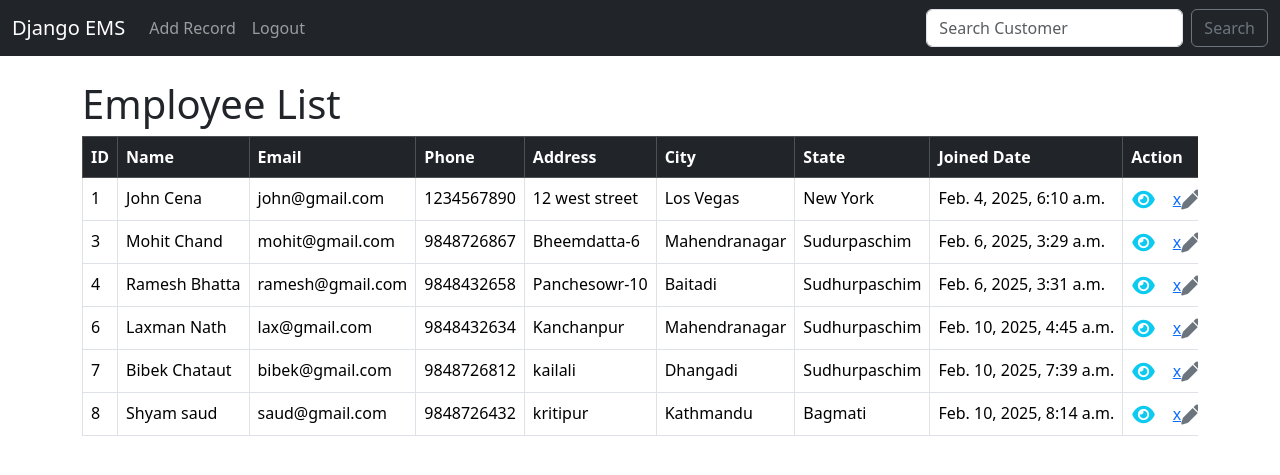
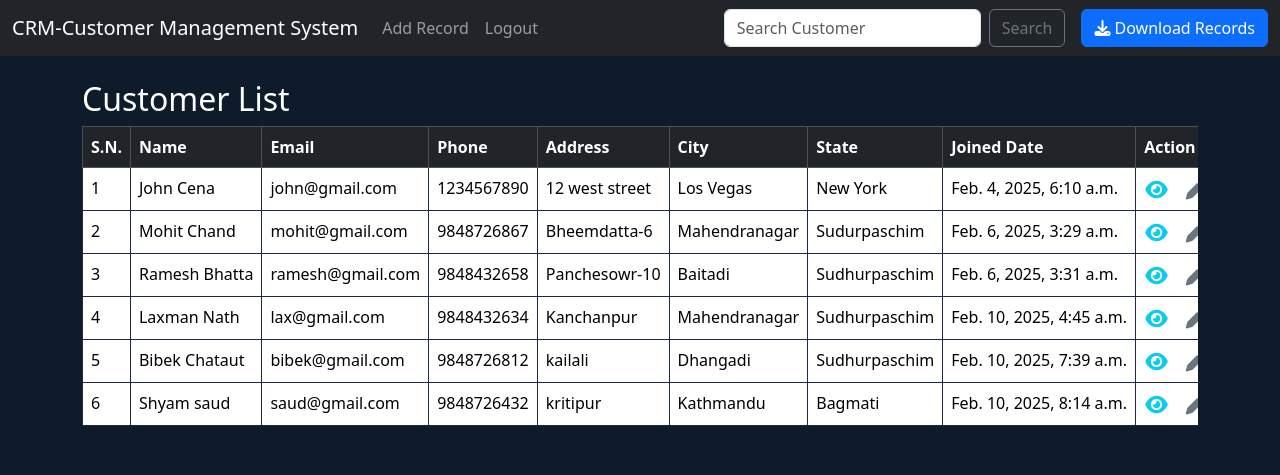
Before and after one commit to BikashChand07/Customer-Management-system, a Django app: page / in a window 1280 px wide. Shown: the top 475 px of the page. Run offline with Django 5.2, Linux system fonts and the light colour scheme; a user stored in the database is signed in; data comes from the database, SQL or seed files in the repository; both versions use the stored data as it was after the commit.

Commit message:
adding download features

```diff
--- a/website/templates/base.html
+++ b/website/templates/base.html
@@ -6,6 +6,36 @@
     <title>Django CRM</title>
     <link href="https://cdn.jsdelivr.net/npm/bootstrap@5.3.3/dist/css/bootstrap.min.css" rel="stylesheet" integrity="sha384-QWTKZyjpPEjISv5WaRU9OFeRpok6YctnYmDr5pNlyT2bRjXh0JMhjY6hW+ALEwIH" crossorigin="anonymous">
     <link rel="stylesheet" href="https://cdnjs.cloudflare.com/ajax/libs/font-awesome/6.4.0/css/all.min.css">
+
+    <style>
+      body {
+        background-color: #0d1b2a;
+        color: white;
+      }
+
+      .table {
+        background-color:#152238;
+        color: white;
+        border-color: #1b2a41;
+      }
+
+      .table thead {
+        background-color:rgb(90, 95, 100); /
+      }
+
+
+      .table-hover tbody tr:hover {
+        background-color: #778da9;
+      }
+
+      a, .btn-link {
+        color:#4ea8de;
+      }
+
+      a:hover {
+        color: #90e0ef;
+      }
+    </style>
 
   </head>
   <body>
--- a/website/templates/home.html
+++ b/website/templates/home.html
@@ -3,12 +3,12 @@
 
 
     {% if user.is_authenticated %}
-    <h1>Employee List</h1>
+    <h2>Customer List</h2>
     <div class="table-responsive">
     <table class="table table-hover table-bordered">
       <thead class="table-dark">
         <tr>
-          <th scope="col">ID</th>
+          <th scope="col">S.N.</th>
           <th scope="col">Name</th>
           <th scope="col">Email</th>
           <th scope="col">Phone</th>
@@ -22,9 +22,10 @@
       <tbody>
 
       {% if records %}
-        {%for record in records %}
+        {% for record in records %}
             <tr>
-              <td > {{ record.id }} </td>
+              <td>{{ forloop.counter }}</td> <!-- that increments automatically.-->
+              <!-- <td > {{ record.id }} </td> -->
               <td>
                  <a class="nav-link" style="white-space: nowrap;" href="{% url 'record' record.id %}">{{ record.first_name }} {{ record.last_name }} </a>
                 </td>
@@ -33,7 +34,7 @@
               <td style="white-space: nowrap;">{{ record.address }} </td>
               <td style="white-space: nowrap;">{{ record.city }} </td>
               <td style="white-space: nowrap;">{{ record.state }} </td>
-              <td style="white-space: nowrap;"> {{ record.created_at }} </td>
+              <td style="white-space: nowrap;">{{ record.created_at }} </td> <!-- {{ record.created_at|date:"M d, Y" }} -->
               <td style="white-space: nowrap;">
                 <div class="d-flex justify-content-between">
                   <!-- View Icon -->
@@ -43,7 +44,7 @@
 
                    <!-- Update Icon -->
                   <a href="{% url 'update-record' record.id %}" class="btn btn-link p-0 me-3" title="Update Record">
-                    x<i class="fa fa-pen fa-lg text-secondary"></i>
+                  <i class="fa fa-pen fa-lg text-secondary"></i>
                   </a>
 
                   <!-- Delete Icon -->
--- a/website/templates/navbar.html
+++ b/website/templates/navbar.html
@@ -1,6 +1,6 @@
 <nav class="navbar navbar-expand-lg navbar-dark bg-dark">
   <div class="container-fluid">
-    <a class="navbar-brand" href="{% url 'home' %}">Django EMS</a>
+    <a class="navbar-brand" href="{% url 'home' %}">CRM-Customer Management System</a>
     <button class="navbar-toggler" type="button" data-bs-toggle="collapse" data-bs-target="#navbarSupportedContent" aria-controls="navbarSupportedContent" aria-expanded="false" aria-label="Toggle navigation">
       <span class="navbar-toggler-icon"></span>
     </button>
@@ -22,6 +22,12 @@
           <button class="btn btn-outline-secondary" type="submit">Search</button>
         </form>
 
+
+            <a href="{% url 'download-customers' %}" class="btn btn-primary ms-3">
+              <i class="fa fa-download"></i> Download Records
+            </a>
+
+
         {% else %}
         <ul class="navbar-nav me-auto mb-2 mb-lg-0">
         <li class="nav-item">
--- a/website/templates/search_record.html
+++ b/website/templates/search_record.html
@@ -7,7 +7,7 @@
 
 
     {% for search in searched_record  %}
-    <h2>Employee ID: {{search.id}}</h2>
+    <h2>Customer ID: {{search.id}}</h2>
     <br>
         <div class="card" style="width: 18rem;">
             <div class="card-body">
--- a/website/urls.py
+++ b/website/urls.py
@@ -12,4 +12,5 @@ urlpatterns = [
     path('add_record/',views.add_record, name="add-record" ),
     path('update/<int:pk>',views.update_record, name="update-record" ),
     path('search_record',views.search_record, name="search-record" ),
+    path('download-customers/', views.download_customers, name='download-customers'),
 ]
--- a/website/views.py
+++ b/website/views.py
@@ -3,6 +3,8 @@ from django.contrib.auth import authenticate, login, logout
 from django.contrib import messages
 from .models import Record
 from django.db.models import Q
+import csv
+from django.http import HttpResponse
 
 
 from .forms import SignUpForm, AddRecordForm
@@ -136,3 +138,31 @@ def search_record(request):
 
     else:
         return render(request,'search_record.html',{})
+
+
+def download_customers(request):
+    # Create the HttpResponse object with CSV headers
+    response = HttpResponse(content_type='text/csv')
+    response['Content-Disposition'] = 'attachment; filename="customer_records.csv"'
+
+    # Create a CSV writer
+    writer = csv.writer(response)
+
+    # Write the headers
+    writer.writerow(['ID', 'First Name', 'Last Name', 'Email', 'Phone', 'Address', 'City', 'State', 'Joined Date'])
+
+    # Write data rows
+    customers = Record.objects.all()
+    for customer in customers:
+        writer.writerow([
+            customer.id,
+            customer.first_name,
+            customer.last_name,
+            customer.email,
+            customer.phone,
+            customer.address,
+            customer.city,
+            customer.state,
+           customer.created_at.strftime('%Y-%m-%d')
+        ])
+    return response
```
Also changed, not shown: db.sqlite3.
